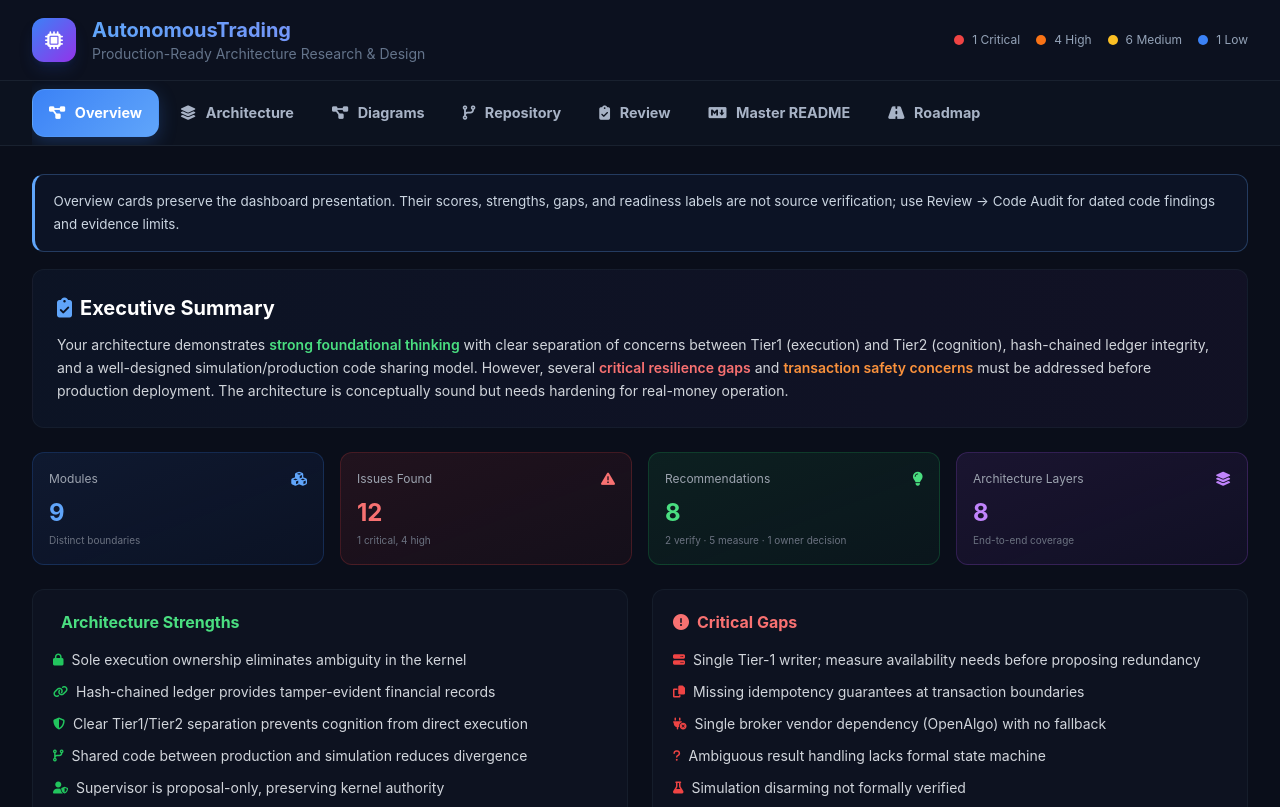
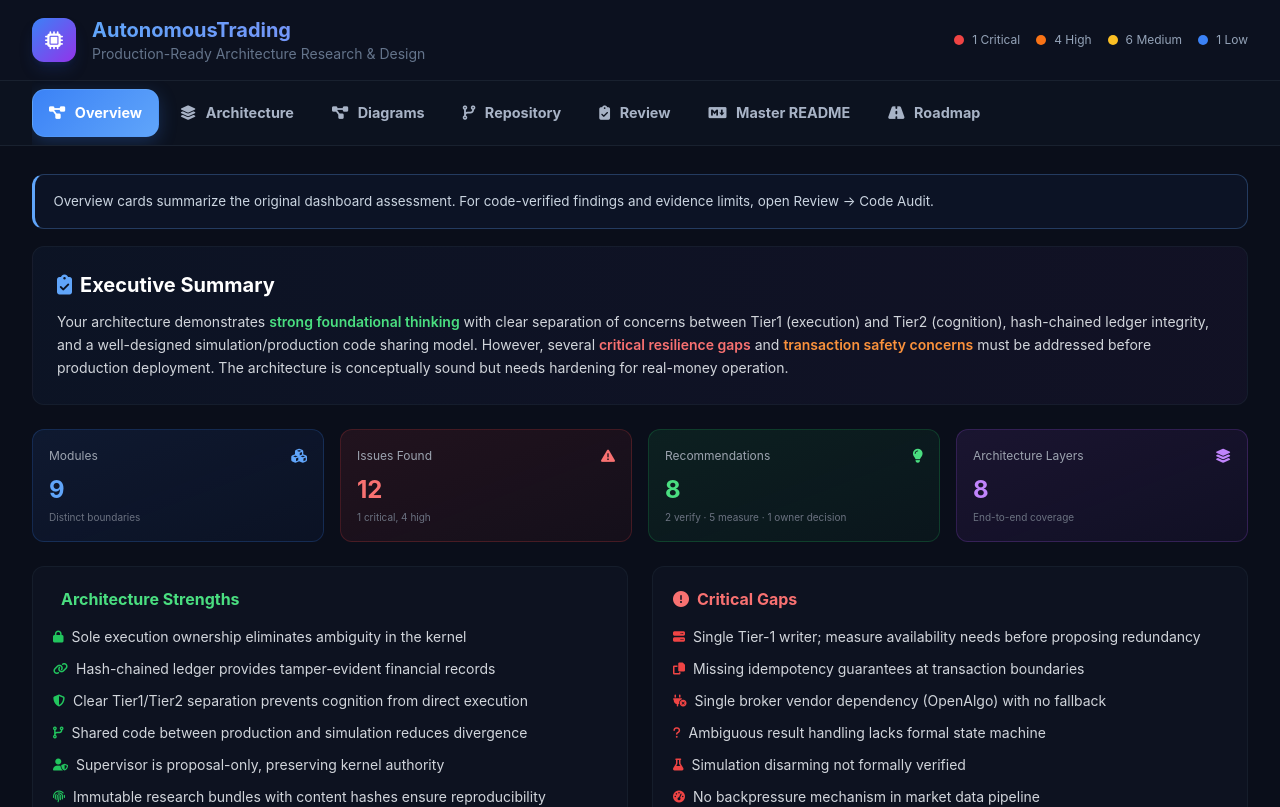
Before and after one commit to manojvermamv/AutonomousTradingArchitect, a React (Vite) app: page / in a window 1280 px wide. Shown: the top 807 px of the page. Built offline with nearby package versions, Linux system fonts and the light colour scheme.

Commit message:
Clarify Overview evidence note

```diff
--- a/components/App.tsx
+++ b/components/App.tsx
@@ -105,7 +105,7 @@ export default function App() {
 
       <main className="mx-auto min-h-[70vh] max-w-[1600px] px-4 py-7 sm:px-6 lg:px-8">
         <div id={`panel-${route.main}`} role="tabpanel" aria-labelledby={`tab-${route.main}`}>
-          {route.main === 'overview' && <><div className="review-evidence-note">Overview cards preserve the dashboard presentation. Their scores, strengths, gaps, and readiness labels are not source verification; use Review → Code Audit for dated code findings and evidence limits.</div><ArchitectureOverview modules={modules} issues={issues} recommendations={recommendations} layers={architectureLayers} /></>}
+          {route.main === 'overview' && <><div className="review-evidence-note">Overview cards summarize the original dashboard assessment. For code-verified findings and evidence limits, open Review → Code Audit.</div><ArchitectureOverview modules={modules} issues={issues} recommendations={recommendations} layers={architectureLayers} /></>}
           {route.main === 'architecture' && <ModuleDetails modules={modules} issues={issues} />}
           {route.main === 'diagrams' && <MermaidDiagrams />}
           {route.main === 'repository' && <MarkdownDocument title="Repository Structure" path="README.md" sectionHeading="Fully commented target repository" />}
```
